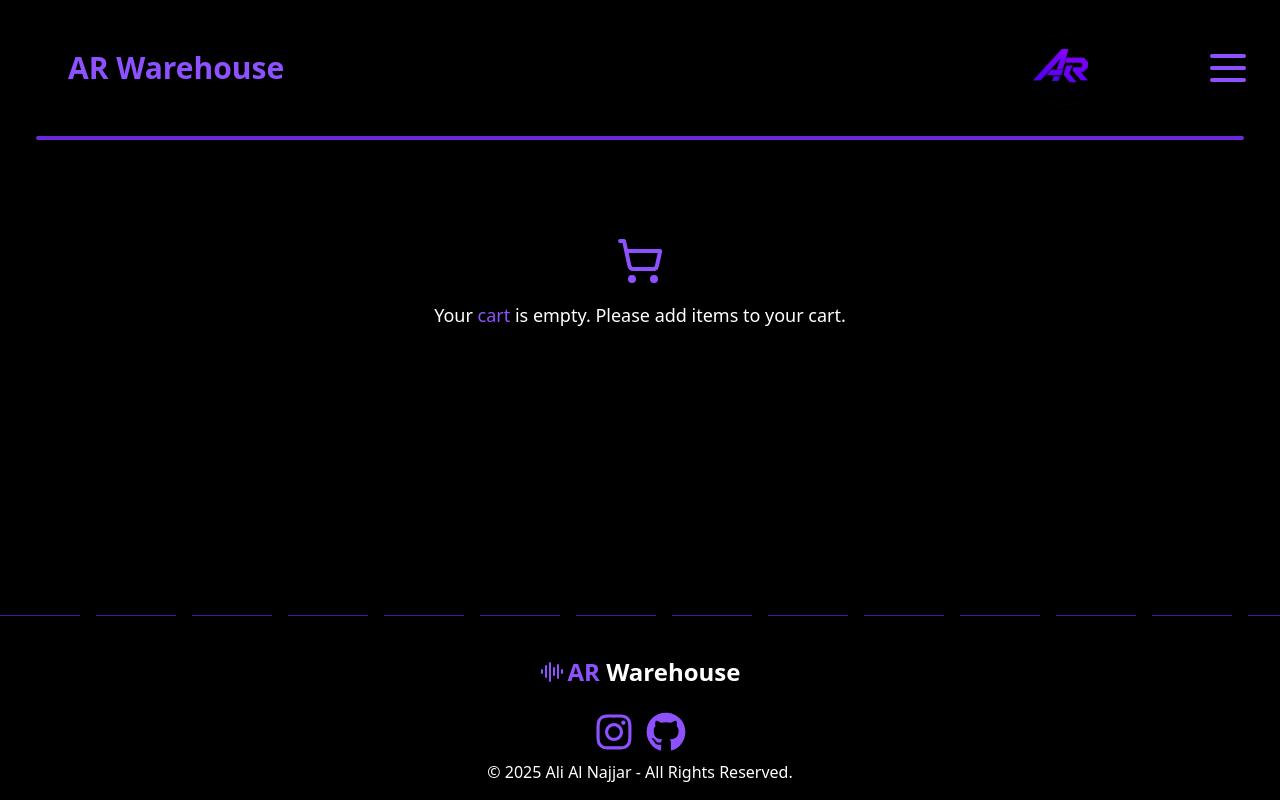
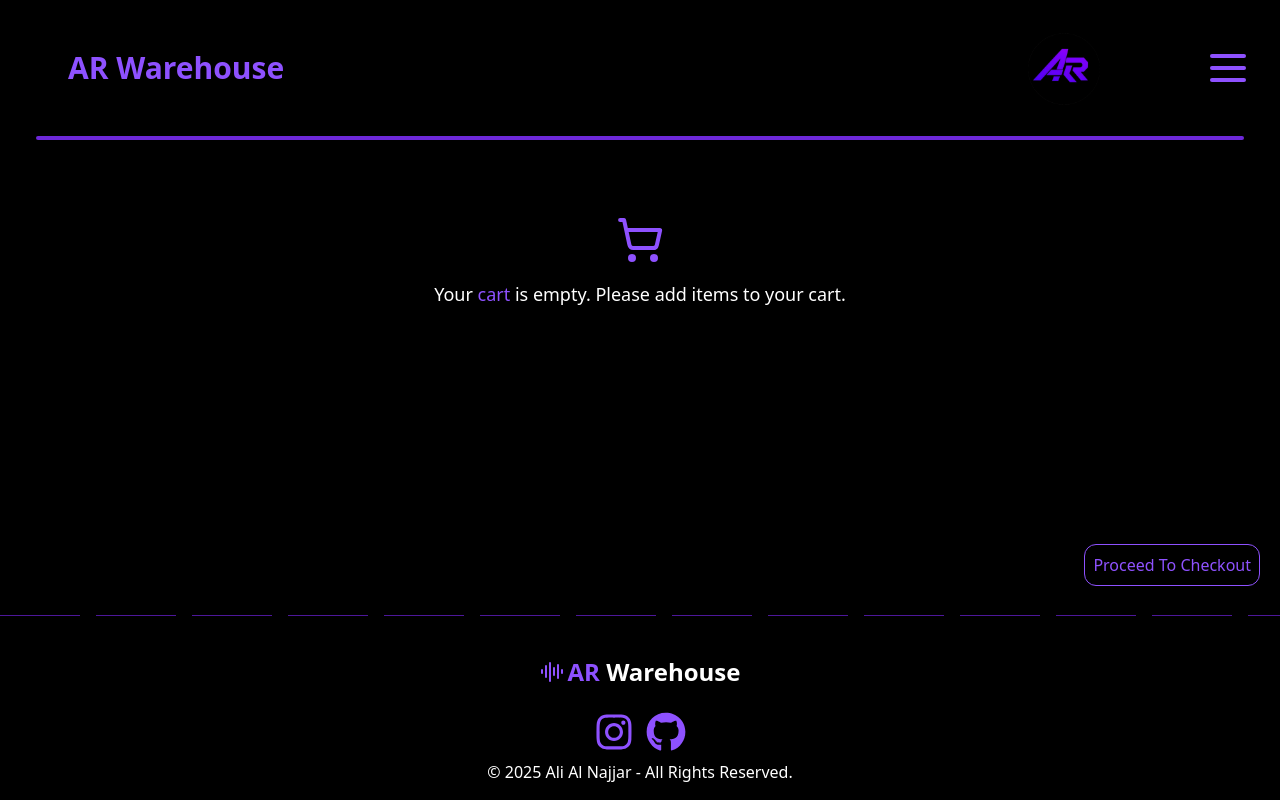
Before and after one commit to alialridaalnajjar/AR_Warehouse, a React (Vite) app: page /CartPage in a window 1280 px wide. Shown: the top 800 px of the page. Built offline with nearby package versions, Linux system fonts and the light colour scheme.

Commit message:
2.4V feat: enhance state management in App, MainPage, CartPage, and ShopPage; remove setCount and derive count from cartItems

```diff
--- a/src/App.tsx
+++ b/src/App.tsx
@@ -1,16 +1,19 @@
 import { useState } from "react";
 import { Route, BrowserRouter as Router, Routes } from "react-router-dom";
 import "./App.css";
-import { ProductsBase } from "./data/ProductsBase"; // Adjust the import path as necessary
+import { ProductsBase } from "./data/ProductsBase";
 import AboutPage from "./pages/AboutPage";
 import CartPage from "./pages/CartPage";
 import LoadingPage from "./pages/LoadingPage";
 import MainPage from "./pages/MainPage";
 import ShopPage from "./pages/ShopPage";
 import type { ProductCardType } from "./types/productCardType";
+
 function App() {
   const [cartItems, setCartItems] = useState<{ product: ProductCardType; quantity: number }[]>([]);
-  const [count, setCount] = useState(0);
+  // Always derive count from cartItems
+  const count = cartItems.reduce((sum, item) => sum + item.quantity, 0);
+
   return (
     <>
       <Router>
@@ -18,7 +21,13 @@ function App() {
           <Route path="/" element={<LoadingPage />} />
           <Route
             path="/MainPage"
-            element={<MainPage count={count}/>}
+            element={
+              <MainPage
+                count={count}
+                cartItems={cartItems}
+                setCartItems={setCartItems}
+              />
+            }
           />
           <Route
             path="/ShopPage"
@@ -28,17 +37,17 @@ function App() {
                 cartItems={cartItems}
                 setCartItems={setCartItems}
                 count={count}
-                setCount={setCount}
               />
             }
           />
-          <Route path="/AboutPage" element={<AboutPage count={count}  />} />
+          <Route path="/AboutPage" element={<AboutPage count={count} />} />
           <Route
             path="/CartPage"
             element={
               <CartPage
                 cartItems={cartItems}
                 setCartItems={setCartItems}
+                count={count}
               />
             }
           />
--- a/src/pages/CartPage.tsx
+++ b/src/pages/CartPage.tsx
@@ -6,10 +6,14 @@ import type { ProductCardType } from "../types/productCardType";
 export default function CartPage({
   cartItems,
   setCartItems,
+
 }: {
   cartItems: { product: ProductCardType; quantity: number }[];
   setCartItems: React.Dispatch<React.SetStateAction<{ product: ProductCardType; quantity: number }[]>>;
+  count: number;
 }) {
+
+
   return (
     <div className="bg-black min-h-screen flex flex-col">
       <Navbar />
@@ -87,6 +91,7 @@ export default function CartPage({
           </div>
         )}
       </div>
+      <div className=" text-violet-500 relative bottom-[-20px] ml-auto mr-5 z-40 border-1 p-2 rounded-xl caret-transparent" onClick={() => setCartItems([])}>Proceed To Checkout</div>
       <Footer />
     </div>
   );
--- a/src/pages/MainPage.tsx
+++ b/src/pages/MainPage.tsx
@@ -3,7 +3,15 @@ import Home from "../components/Home";
 import Navbar from "../components/Navbar";
 import { itemsCollection } from "../data/ItemsCollection";
 import Footer from "../HrComponents/Footer";
-export default function MainPage({count}: {count: number}) {
+import type { ProductCardType } from "../types/productCardType";
+export default function MainPage({
+  count,
+
+}: {
+  count: number;
+  cartItems: { product: ProductCardType; quantity: number }[];
+  setCartItems: React.Dispatch<React.SetStateAction<{ product: ProductCardType; quantity: number }[]>>;
+}) {
   return (
     <div className="bg-black h-auto ">
       <Navbar />
--- a/src/pages/ShopPage.tsx
+++ b/src/pages/ShopPage.tsx
@@ -11,13 +11,11 @@ export default function ShopPage({
   ProductsBase,
 
   setCartItems,
-  setCount,
   count,
 }: {
   ProductsBase: ProductCardType[];
   cartItems: { product: ProductCardType; quantity: number }[];
   setCartItems: React.Dispatch<React.SetStateAction<{ product: ProductCardType; quantity: number }[]>>;
-  setCount: React.Dispatch<React.SetStateAction<number>>;
   count: number;
 }) {
   const [renderAddedToCart, setRenderAddedToCart] = useState(false);
@@ -127,7 +125,7 @@ export default function ShopPage({
                     return [...prev, { product: selectedProduct, quantity: selectedQuantity }];
                   }
                 });
-                setCount(prev => prev + selectedQuantity);
+                // setCount(prev => prev + selectedQuantity);
                 setRenderAddedToCart(true);
                 setSelectedProduct(null);
                 setTimeout(() => {
```
